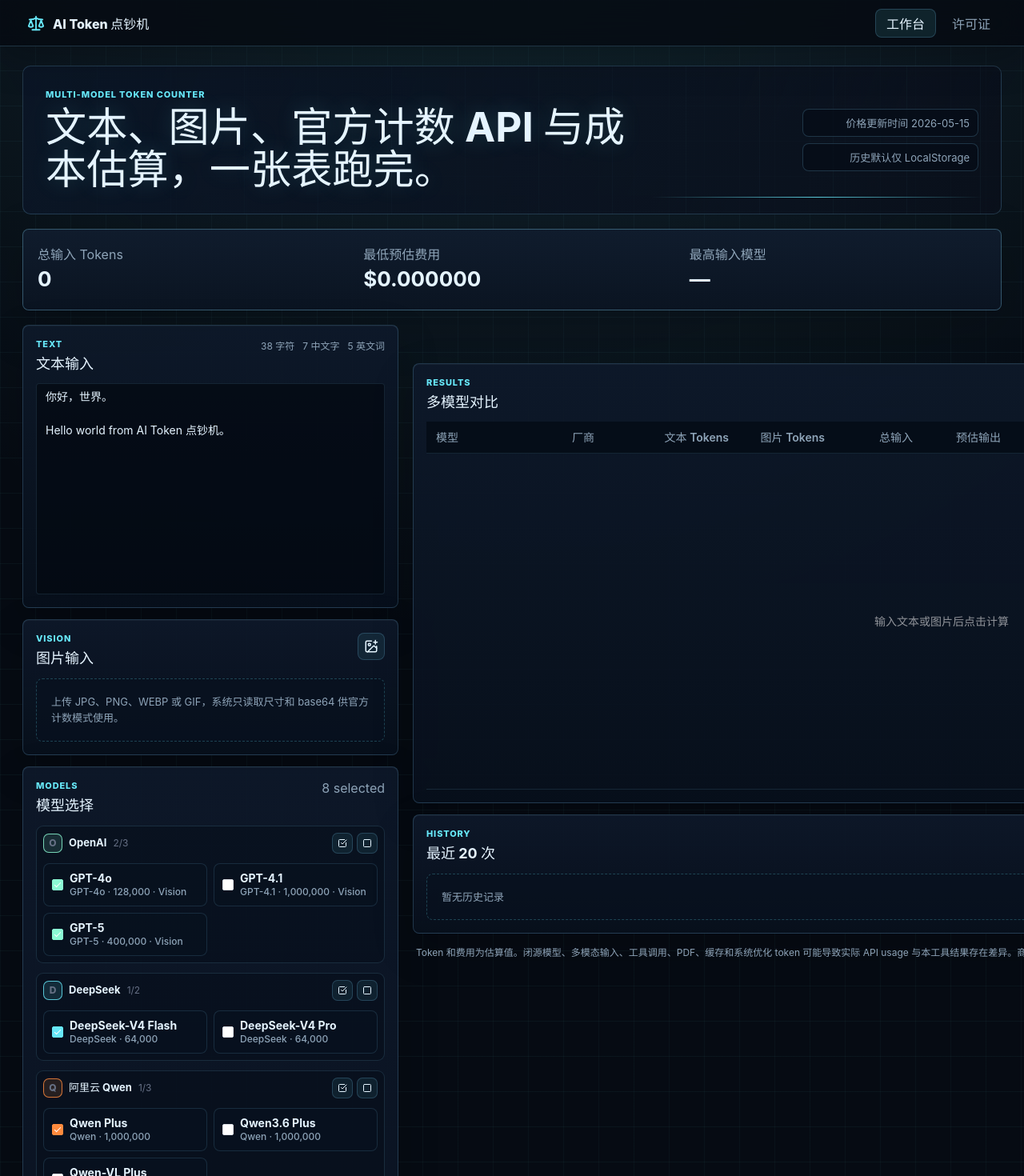
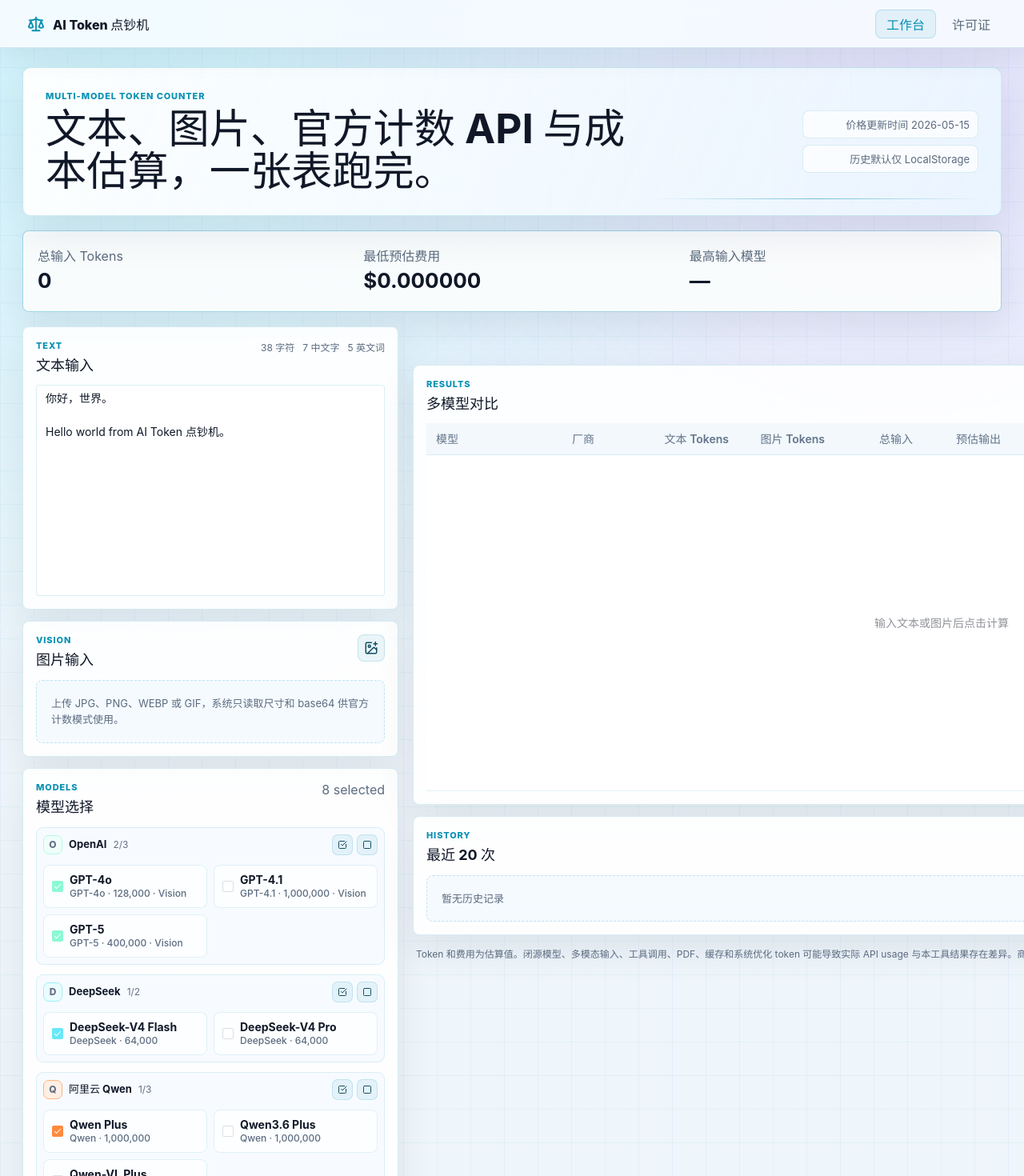
Before and after one commit to Shiaoming123/Tokens-Counter, a Vue app: page / in a window 1280 px wide. Shown: the top 1470 px of the page at 80% size. Built offline with nearby package versions, Linux system fonts and the light colour scheme.

Commit message:
Lighten sci-fi interface theme

```diff
--- a/src/style.css
+++ b/src/style.css
@@ -896,3 +896,243 @@
     grid-template-columns: 1fr;
   }
 }
+
+/* Light sci-fi readability pass */
+:root {
+  color: #101828;
+  background: #eef5fb;
+  --surface-0: #eef5fb;
+  --surface-1: rgba(255, 255, 255, 0.88);
+  --surface-2: rgba(244, 250, 255, 0.92);
+  --line: rgba(21, 101, 146, 0.16);
+  --line-strong: rgba(20, 184, 166, 0.42);
+  --text: #101828;
+  --muted-text: #5b6b7f;
+  --accent: #0891b2;
+  --accent-2: #2563eb;
+  --warm: #b45309;
+}
+
+body {
+  color: var(--text);
+  background:
+    linear-gradient(rgba(8, 145, 178, 0.055) 1px, transparent 1px),
+    linear-gradient(90deg, rgba(37, 99, 235, 0.045) 1px, transparent 1px),
+    radial-gradient(circle at 12% 0%, rgba(103, 232, 249, 0.26), transparent 30%),
+    radial-gradient(circle at 88% 2%, rgba(167, 139, 250, 0.18), transparent 28%),
+    #eef5fb;
+  background-size: 42px 42px, 42px 42px, auto, auto, auto;
+}
+
+.app-header {
+  height: 60px;
+  border-bottom: 1px solid rgba(21, 101, 146, 0.14);
+  background: rgba(248, 252, 255, 0.88);
+  box-shadow: 0 10px 34px rgba(15, 23, 42, 0.08);
+}
+
+.brand,
+.top-strip h1,
+.license-hero h1,
+.overview strong,
+.section-head h2,
+.model-name,
+.provider-head strong,
+.history-item strong,
+.license-item h2 {
+  color: var(--text);
+  text-shadow: none;
+}
+
+.brand svg,
+.primary-action svg {
+  color: var(--accent);
+}
+
+.app-header nav button {
+  color: var(--muted-text);
+}
+
+.app-header nav button.active,
+.app-header nav button:hover {
+  color: var(--accent);
+  border-color: rgba(8, 145, 178, 0.2);
+  background: rgba(8, 145, 178, 0.08);
+}
+
+.top-strip {
+  min-height: 150px;
+  border-color: rgba(8, 145, 178, 0.18);
+  background:
+    linear-gradient(112deg, rgba(255, 255, 255, 0.94), rgba(235, 247, 255, 0.82)),
+    repeating-linear-gradient(90deg, rgba(8, 145, 178, 0.08) 0 1px, transparent 1px 94px);
+  box-shadow: 0 18px 54px rgba(15, 23, 42, 0.09);
+}
+
+.top-strip::after {
+  background: linear-gradient(90deg, transparent, rgba(8, 145, 178, 0.62), transparent);
+}
+
+.top-meta,
+.top-meta span,
+.overview span,
+.muted,
+.model-meta,
+.micro-stats,
+.empty-zone,
+.image-row span,
+.disclaimer,
+.license-hero p,
+.license-item p,
+.history-item,
+.debug-block,
+.cost-grid span,
+.control-line span {
+  color: var(--muted-text);
+}
+
+.top-meta span {
+  border-color: rgba(8, 145, 178, 0.14);
+  background: rgba(255, 255, 255, 0.72);
+}
+
+.eyebrow {
+  color: var(--accent);
+}
+
+.overview {
+  border-color: rgba(8, 145, 178, 0.16);
+  background: rgba(8, 145, 178, 0.14);
+  box-shadow: 0 16px 42px rgba(15, 23, 42, 0.08);
+}
+
+.overview div,
+.panel,
+.license-item {
+  border-color: rgba(8, 145, 178, 0.16);
+  background: rgba(255, 255, 255, 0.9);
+}
+
+.panel {
+  box-shadow: 0 18px 48px rgba(15, 23, 42, 0.08);
+}
+
+.panel:hover,
+.model-option:hover {
+  border-color: rgba(8, 145, 178, 0.32);
+}
+
+.icon-button,
+.ghost-button,
+.tiny-icon-button {
+  color: #164e63;
+  border-color: rgba(8, 145, 178, 0.16);
+  background: rgba(8, 145, 178, 0.08);
+}
+
+.icon-button:hover,
+.ghost-button:hover,
+.tiny-icon-button:hover {
+  background: rgba(8, 145, 178, 0.13);
+}
+
+.empty-zone {
+  border-color: rgba(8, 145, 178, 0.22);
+  background: rgba(241, 249, 255, 0.72);
+}
+
+.image-row,
+.control-line,
+.cost-grid {
+  border-top-color: rgba(8, 145, 178, 0.12);
+}
+
+.provider-group {
+  border-color: rgba(8, 145, 178, 0.13);
+  background: rgba(244, 250, 255, 0.72);
+}
+
+.provider-mark {
+  border-color: color-mix(in srgb, var(--provider-accent), white 34%);
+  color: color-mix(in srgb, var(--provider-accent), #0f172a 18%);
+  background: color-mix(in srgb, var(--provider-accent), white 86%);
+}
+
+.model-option {
+  border-color: rgba(8, 145, 178, 0.12);
+  background: rgba(255, 255, 255, 0.78);
+}
+
+.model-option:hover {
+  background: color-mix(in srgb, var(--provider-accent), white 90%);
+}
+
+.primary-action {
+  color: #ffffff;
+  border-color: rgba(8, 145, 178, 0.48);
+  background: linear-gradient(135deg, #0891b2, #2563eb);
+  box-shadow: 0 14px 28px rgba(37, 99, 235, 0.2);
+}
+
+.primary-action:hover {
+  background: linear-gradient(135deg, #0e7490, #1d4ed8);
+}
+
+.history-item:hover {
+  background: rgba(8, 145, 178, 0.08);
+}
+
+.license-meta a {
+  color: var(--accent);
+}
+
+.license-item .risk {
+  color: var(--warm);
+}
+
+.el-textarea__inner,
+.el-input__wrapper,
+.el-input-number .el-input__wrapper {
+  color: var(--text);
+  border: 1px solid rgba(8, 145, 178, 0.14);
+  background: rgba(255, 255, 255, 0.92);
+  box-shadow: none;
+}
+
+.el-textarea__inner::placeholder {
+  color: #94a3b8;
+}
+
+.el-table {
+  --el-table-bg-color: rgba(255, 255, 255, 0.9);
+  --el-table-tr-bg-color: rgba(255, 255, 255, 0.9);
+  --el-table-header-bg-color: #f2f8fc;
+  --el-table-row-hover-bg-color: rgba(8, 145, 178, 0.08);
+  --el-table-border-color: rgba(8, 145, 178, 0.12);
+  --el-table-text-color: #1f2937;
+  --el-table-header-text-color: #64748b;
+  color: #1f2937;
+  background: rgba(255, 255, 255, 0.9);
+}
+
+.el-table__inner-wrapper::before {
+  background: rgba(8, 145, 178, 0.12);
+}
+
+.el-checkbox {
+  --el-checkbox-text-color: var(--text);
+  --el-checkbox-checked-text-color: var(--text);
+  --el-checkbox-checked-input-border-color: var(--provider-accent, var(--accent));
+  --el-checkbox-checked-bg-color: var(--provider-accent, var(--accent));
+}
+
+.el-segmented {
+  --el-segmented-bg-color: rgba(226, 240, 249, 0.86);
+  --el-segmented-item-selected-bg-color: #ffffff;
+  --el-segmented-item-selected-color: var(--accent);
+  --el-segmented-item-hover-color: var(--accent);
+}
+
+.el-switch {
+  --el-switch-on-color: #0891b2;
+}
```
